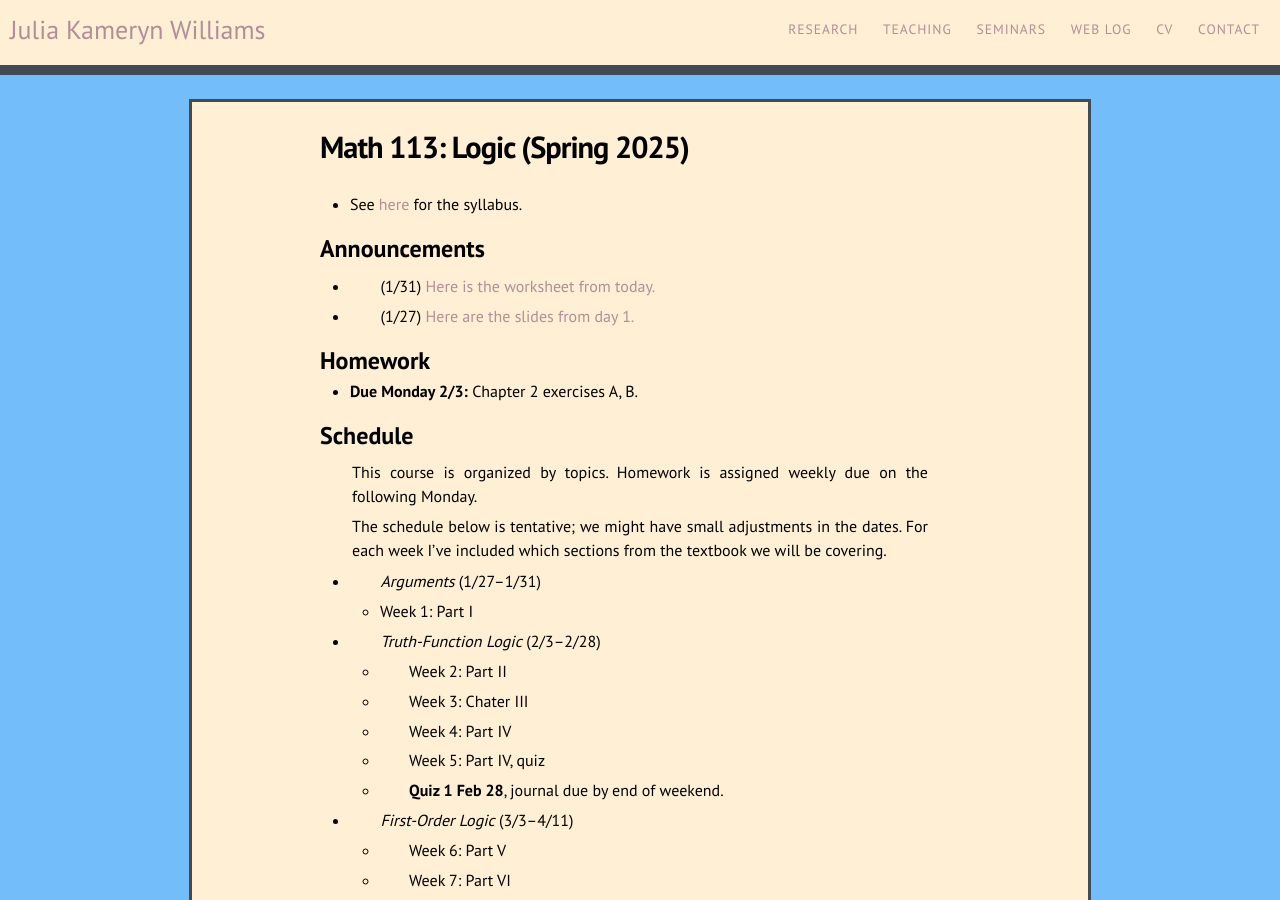
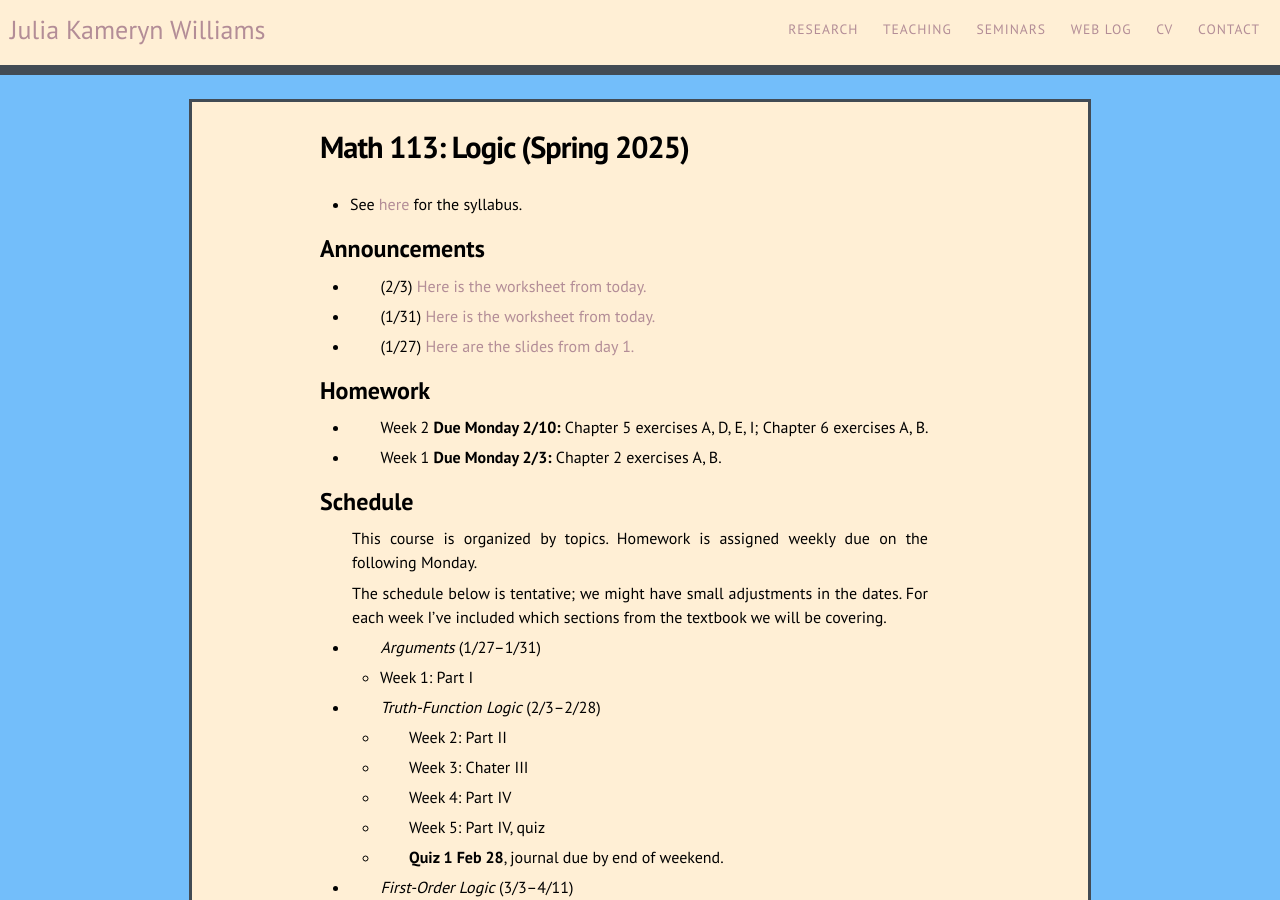
Before and after one commit to kamerynjw/kamerynjw.github.io, a Jekyll site: the page built from teaching/2025/math113.md, in a window 1280 px wide and 900 px high. Built offline with Jekyll 4.4.1, drawn with Linux system fonts in a browser that asks for light colours; nearby versions of some CDN libraries.

Commit message:
new homework, noew orksheet

```diff
--- a/teaching/2025/math113.md
+++ b/teaching/2025/math113.md
@@ -10,6 +10,8 @@ permalink: /teaching/2025/math113/
 Announcements
 -------------
 
+* (2/3) [Here is the worksheet from today.]({{ page.url }}ws2-3.pdf)
+
 * (1/31) [Here is the worksheet from today.]({{ page.url }}ws1-31.pdf)
 
 * (1/27) [Here are the slides from day 1.]({{ page.url }}day1.pdf)
@@ -17,7 +19,9 @@ Announcements
 Homework
 --------
 
-* **Due Monday 2/3:** Chapter 2 exercises A, B.
+* Week 2 **Due Monday 2/10:** Chapter 5 exercises A, D, E, I; Chapter 6 exercises A, B.
+
+* Week 1 **Due Monday 2/3:** Chapter 2 exercises A, B.
 
 Schedule
 --------
```
Also changed, not shown: 1 other file.
